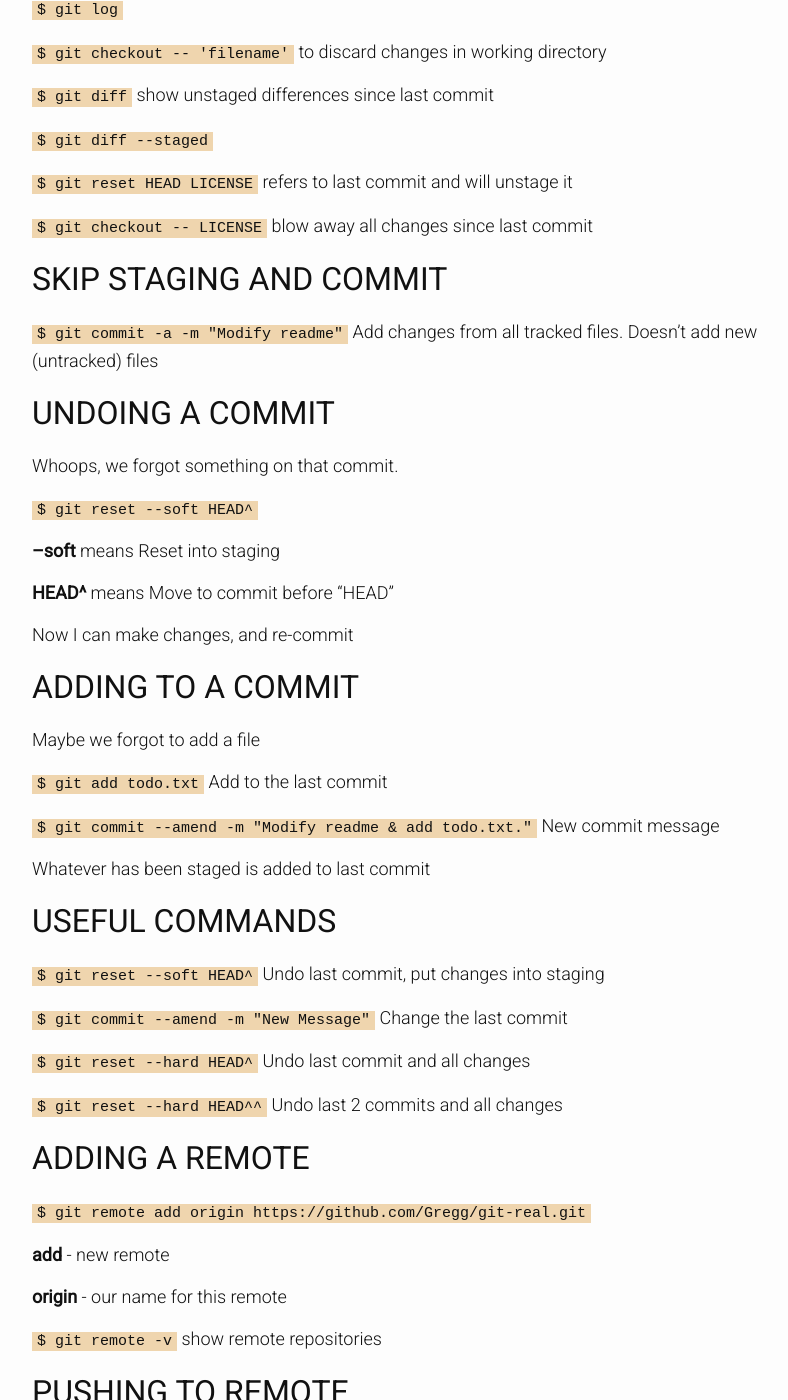
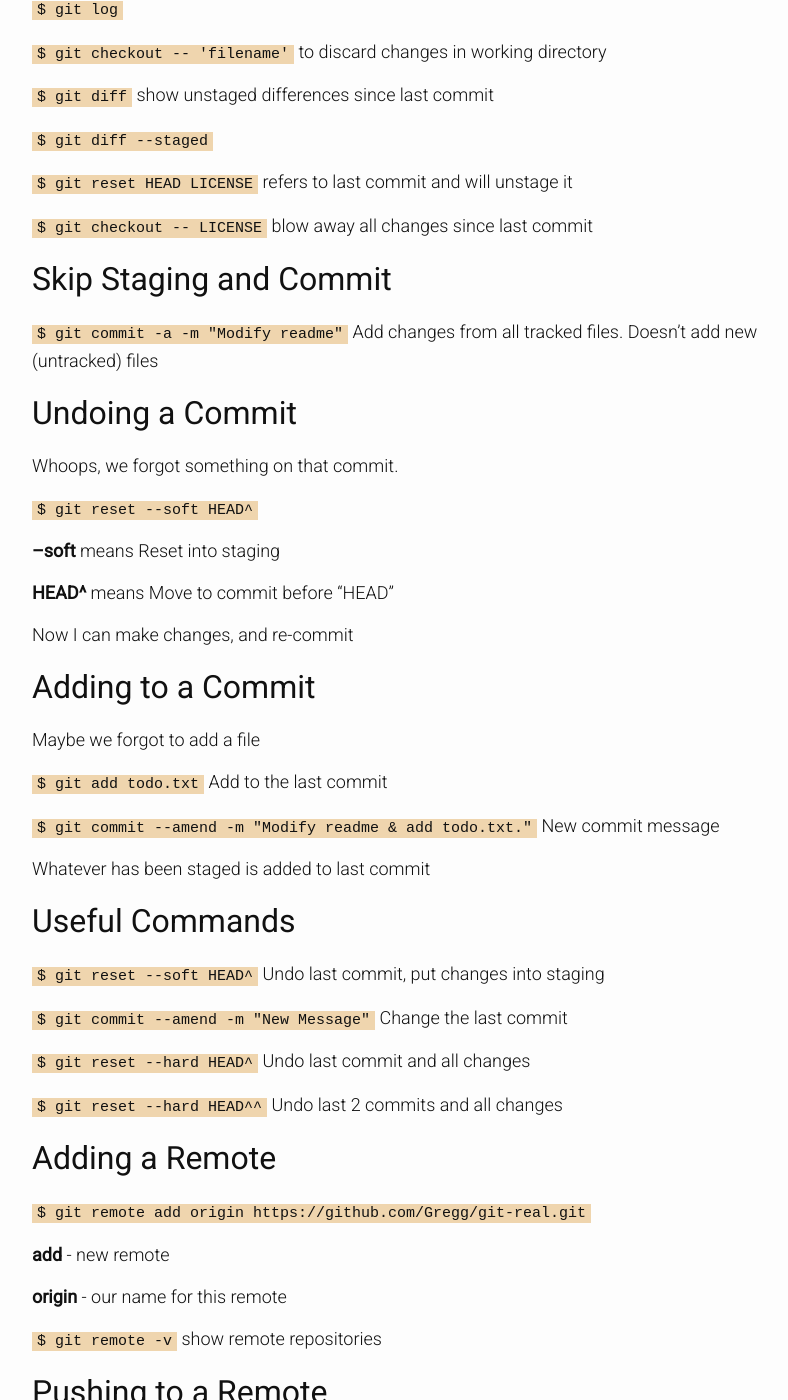
Before and after one commit to dumpofmemory/dumpofmemory.github.io, a Jekyll site: the page built from _posts/2018-12-22-git-cheatsheet.md, in a window 1280 px wide and 1400 px high, scrolled down 1052 px. Shown: the whole window, without its empty margins (213-1001 px from the left). Built offline with Jekyll 4.4.1, drawn with Linux system fonts in a browser that asks for light colours; nearby versions of some CDN libraries; our own code applies the rules of GitHub Pages for plain Markdown files; some of the changed text lies outside the part shown.

Commit message:
edited text

```diff
--- a/_posts/2018-12-22-git-cheatsheet.md
+++ b/_posts/2018-12-22-git-cheatsheet.md
@@ -35,11 +35,11 @@
 
 <code>$ git checkout -- LICENSE</code> blow away all changes since last commit
 
-## SKIP STAGING AND COMMIT
+## Skip Staging and Commit
 
 <code>$ git commit -a -m "Modify readme"</code> Add changes from all tracked files. Doesn’t add new (untracked) files
 
-## UNDOING A COMMIT
+## Undoing a Commit
 
 Whoops, we forgot something on that commit.
 
@@ -51,7 +51,7 @@ Whoops, we forgot something on that commit.
 
 Now I can make changes, and re-commit
 
-## ADDING TO A COMMIT
+## Adding to a Commit
 
 Maybe we forgot to add a file
 
@@ -61,7 +61,7 @@ Maybe we forgot to add a file
 
 Whatever has been staged is added to last commit
 
-## USEFUL COMMANDS
+## Useful Commands
 
 <code>$ git reset --soft HEAD^</code> Undo last commit, put changes into staging
 
@@ -71,7 +71,7 @@ Whatever has been staged is added to last commit
 
 <code>$ git reset --hard HEAD^^</code> Undo last 2 commits and all changes
 
-## ADDING A REMOTE
+## Adding a Remote
 
 <code>$ git remote add origin https://github.com/Gregg/git-real.git</code>
 
@@ -81,7 +81,7 @@ Whatever has been staged is added to last commit
 
 <code>$ git remote -v</code> show remote repositories
 
-## PUSHING TO REMOTE
+## Pushing to a Remote
 
 <code>$ git push -u origin master</code>
 
@@ -91,11 +91,11 @@ Whatever has been staged is added to last commit
 
 Password caching -> https://help.github.com/articles/set-up-git/#
 
-## PULLING FROM REMOTE
+## Pulling From a Remote
 
 To pull changes down from the remote (its good to do this often) <code>$ git pull</code>
 
-## WORKING WITH REMOTES
+## Working with Remotes
 
 To add new remotes <code>$ git remote add 'name' 'address'</code>
 
@@ -103,9 +103,9 @@ To remove remotes <code>$ git remote rm 'name'</code>
 
 To push to remotes <code>$ git push -u 'name' 'branch'</code>
 
-*branch* - usually master
+**branch** - usually master
 
-### USEFUL COMMANDS **[Don’t do these after you push]**
+### Useful Commands **[Don’t do these after you push]**
 
 <code>$ git reset --soft HEAD^</code>
 
```
Also changed, not shown: other parts of _posts/2018-12-22-git-cheatsheet.md (+1 -1 lines).
